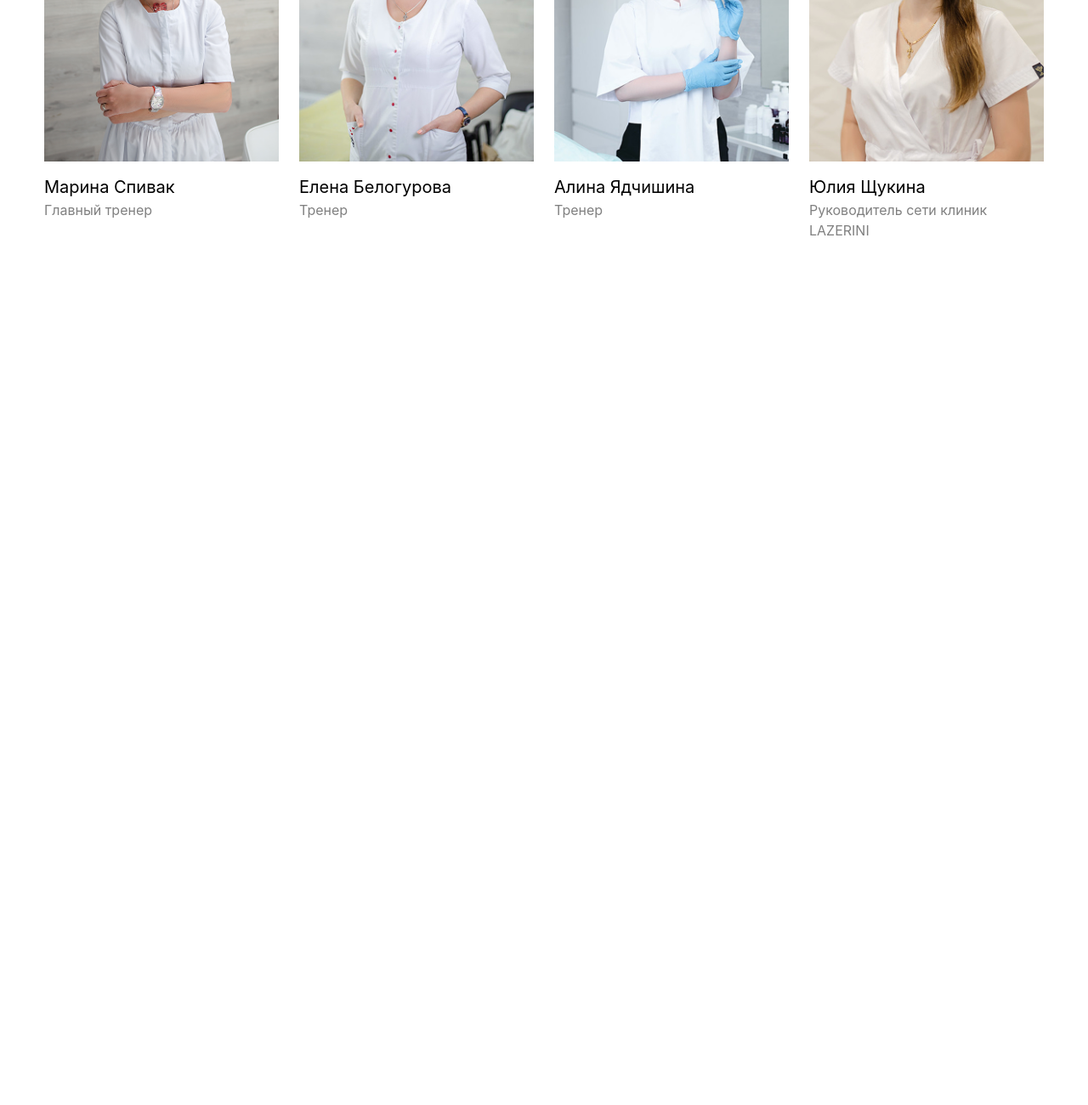
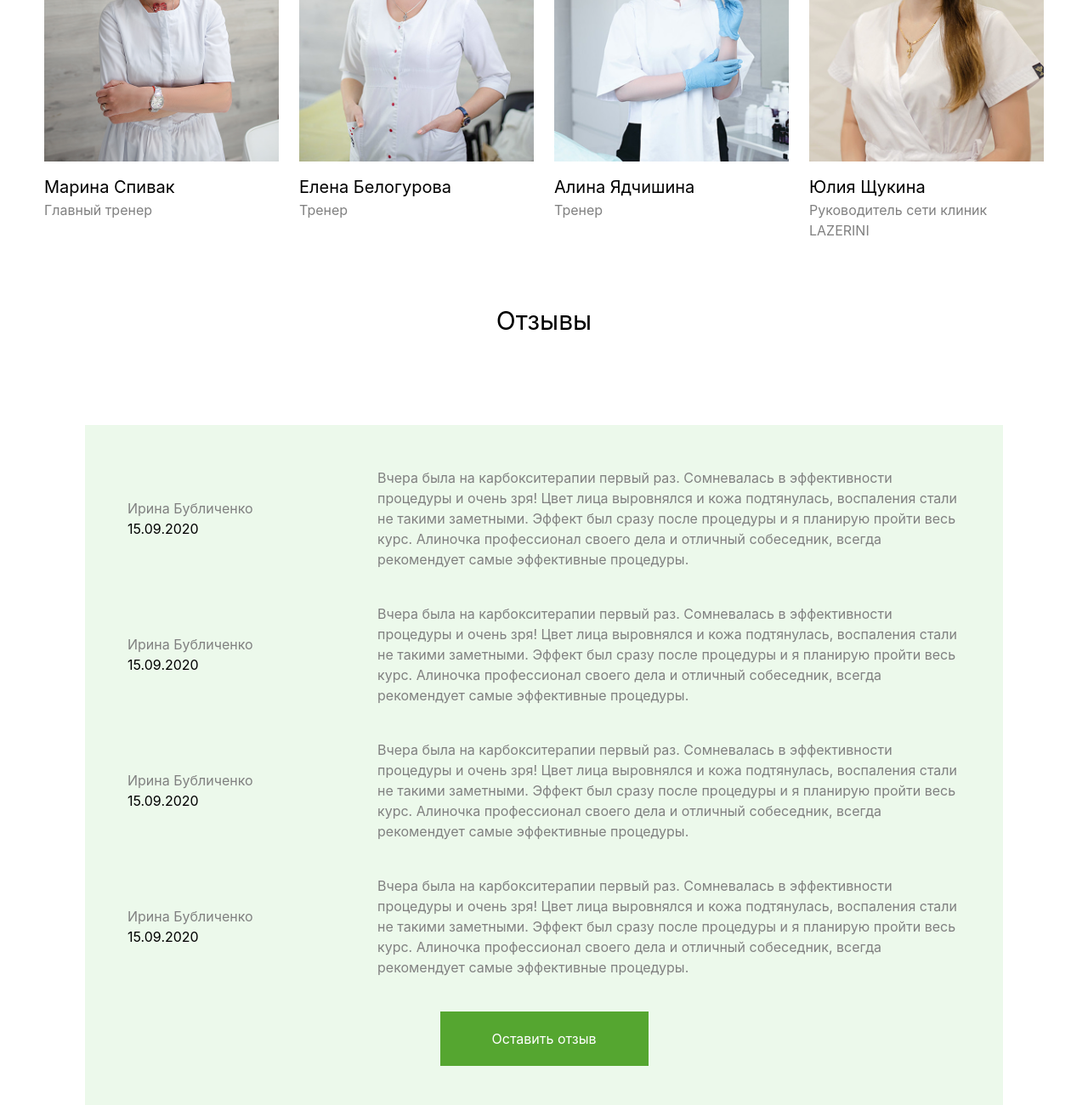
Before and after one commit to MuhammadNematov/cometolog, a website: page src/Abdullo.html in a window 1280 px wide. Shown: the part 3976-5276 px from the top of the page at 85% size. Before the commit the page ends 4259 px from the top, so only its background shows below. Drawn offline with nearby package versions, Linux system fonts and the light colour scheme; files that its build step writes are made by us from their sources.

Commit message:
section8

```diff
--- a/src/Abdullo.html
+++ b/src/Abdullo.html
@@ -256,5 +256,72 @@
       </div>
     </div>
   </section>
+
+  <section class="mt-[100px] max-w-300 m-auto">
+
+       <div class="lg:mt-0 mt-[1000px]">
+      <h1 class="text-center text-[30px] ">
+       Отзывы
+      </h1>
+    </div>
+
+    <div class="lg:mt-[100px] max-w-300 m-auto lg:h-[800px] h-[2450px] text-[grey] w-[90%] bg-[#ECF9EB] p-[50px] flex flex-col gap-[40px] ">
+      <div class="lg:flex justify-between items-center">
+       <div class="lg:w-[20%]">
+        <h3>
+          Ирина Бубличенко
+        </h3>
+        <h4 class="text-[black]">
+          15.09.2020
+        </h4>
+       </div>
+        <h5 class="lg:w-[70%] w-[100%]">
+          Вчера была на карбокситерапии первый раз. Сомневалась в эффективности процедуры и очень зря! Цвет лица выровнялся и кожа подтянулась, воспаления стали не такими заметными. Эффект был сразу после процедуры и я планирую пройти весь курс. Алиночка профессионал своего дела и отличный собеседник, всегда рекомендует самые эффективные процедуры.
+        </h5>
+      </div>
+      <div class="lg:flex justify-between items-center">
+       <div class="lg:w-[20%]">
+        <h3>
+          Ирина Бубличенко
+        </h3>
+        <h4 class="text-[black]">
+          15.09.2020
+        </h4>
+       </div>
+        <h5 class="lg:w-[70%] w-[100%]">
+          Вчера была на карбокситерапии первый раз. Сомневалась в эффективности процедуры и очень зря! Цвет лица выровнялся и кожа подтянулась, воспаления стали не такими заметными. Эффект был сразу после процедуры и я планирую пройти весь курс. Алиночка профессионал своего дела и отличный собеседник, всегда рекомендует самые эффективные процедуры.
+        </h5>
+      </div>
+      <div class="lg:flex justify-between items-center">
+       <div class="lg:w-[20%]">
+        <h3>
+          Ирина Бубличенко
+        </h3>
+        <h4 class="text-[black]">
+          15.09.2020
+        </h4>
+       </div>
+        <h5 class="lg:w-[70%] w-[100%]">
+          Вчера была на карбокситерапии первый раз. Сомневалась в эффективности процедуры и очень зря! Цвет лица выровнялся и кожа подтянулась, воспаления стали не такими заметными. Эффект был сразу после процедуры и я планирую пройти весь курс. Алиночка профессионал своего дела и отличный собеседник, всегда рекомендует самые эффективные процедуры.
+        </h5>
+      </div>
+      <div class="lg:flex justify-between items-center">
+       <div class="lg:w-[20%]">
+        <h3>
+          Ирина Бубличенко
+        </h3>
+        <h4 class="text-[black]">
+          15.09.2020
+        </h4>
+       </div>
+        <h5 class="lg:w-[70%] w-[100%]">
+          Вчера была на карбокситерапии первый раз. Сомневалась в эффективности процедуры и очень зря! Цвет лица выровнялся и кожа подтянулась, воспаления стали не такими заметными. Эффект был сразу после процедуры и я планирую пройти весь курс. Алиночка профессионал своего дела и отличный собеседник, всегда рекомендует самые эффективные процедуры.
+        </h5>
+      </div>
+      <button class="lg:w-[25%] w-[90%] m-auto bg-[#55A630] text-[white] bg-[#55A630] p-[20px]">
+        Оставить отзыв
+      </button>
+    </div>
+  </section>
 </body>
 </html>
```
